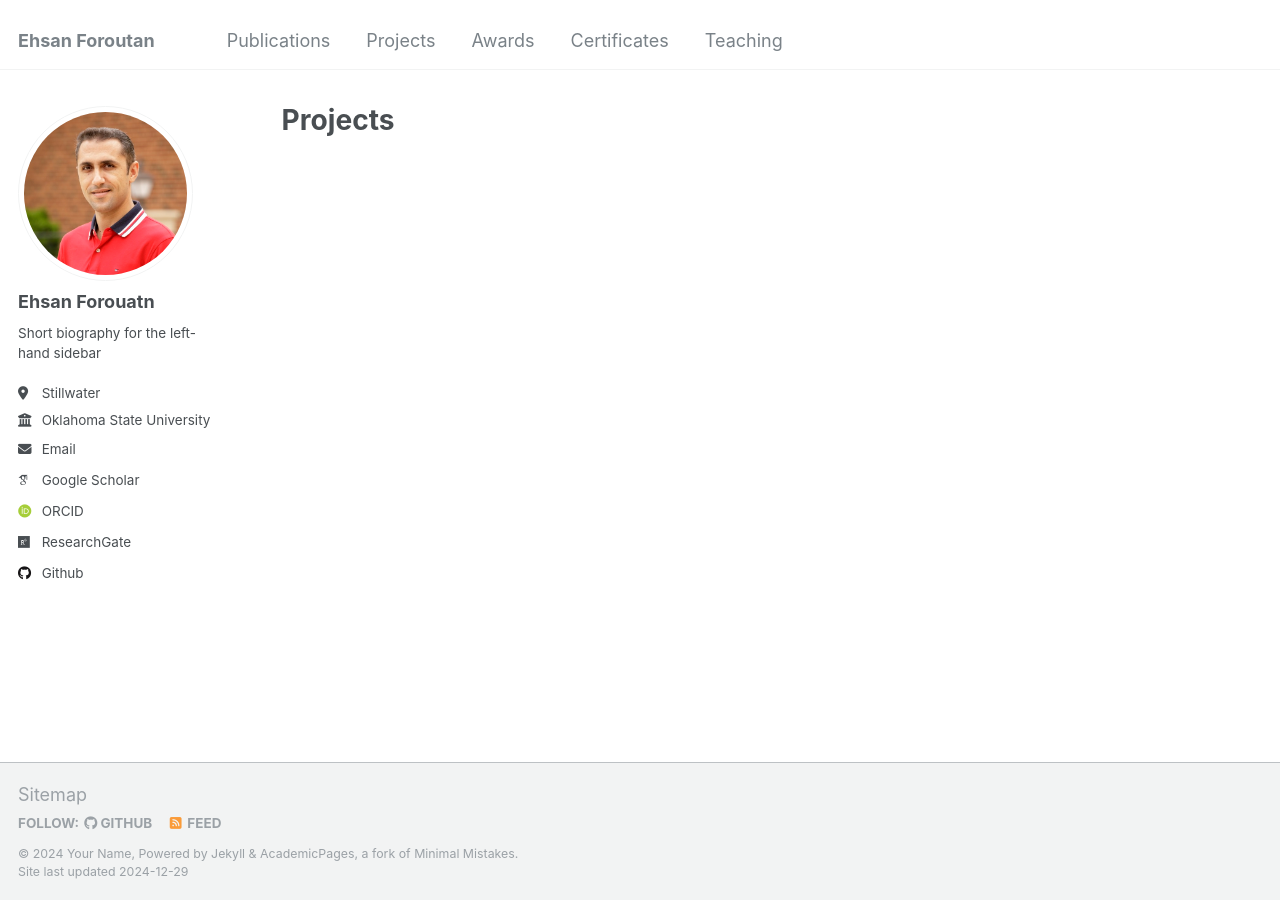
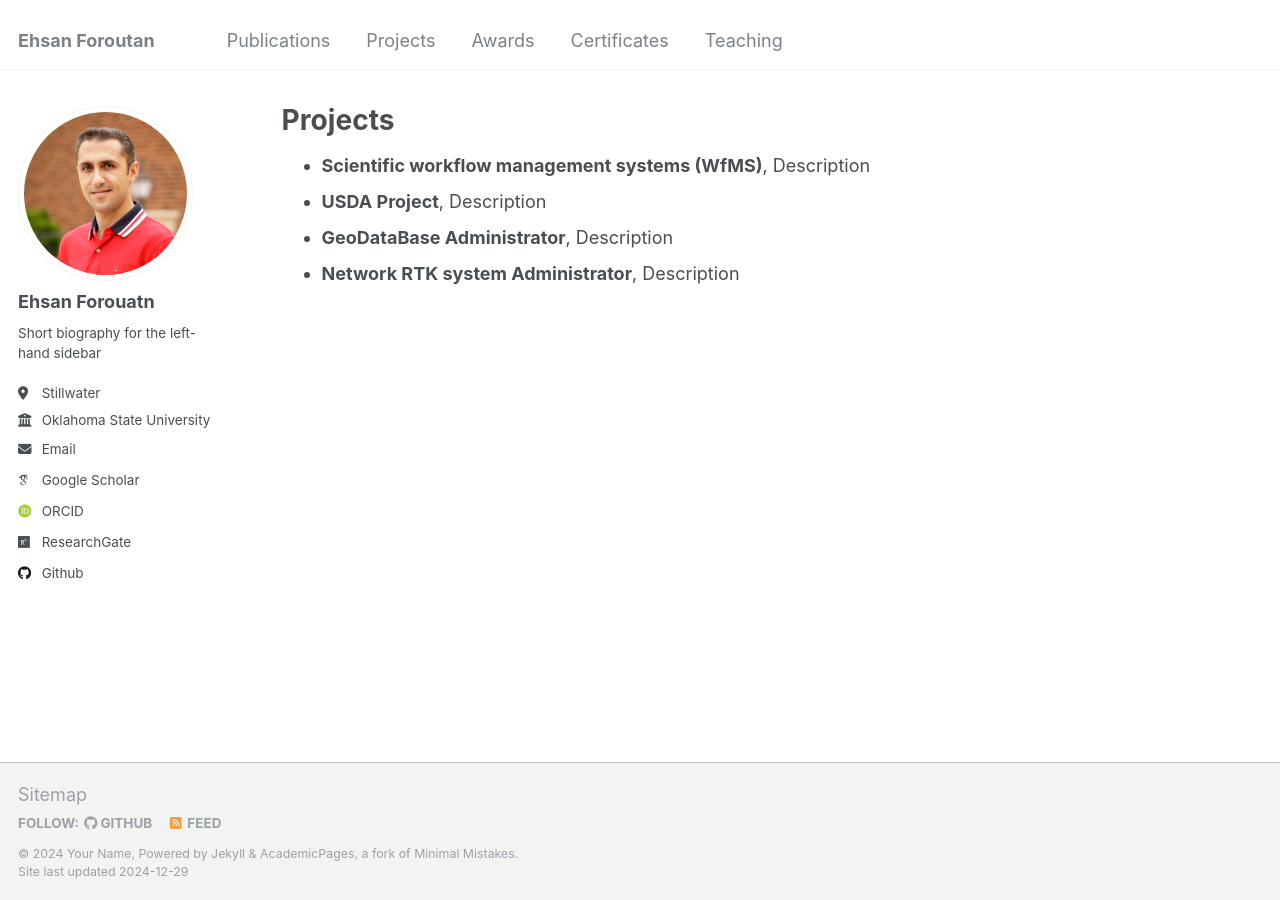
Before and after one commit to eforoutan/eforoutan.github.io, a Jekyll site: the page built from _pages/projects.html, in a window 1280 px wide. Built offline with Jekyll 4.4.1, drawn with Linux system fonts in a browser that asks for light colours; some web fonts are replaced.

Commit message:
Update projects.html

```diff
--- a/_pages/projects.html
+++ b/_pages/projects.html
@@ -7,6 +7,16 @@ author_profile: true
 
 {% include base_path %}
 
+<ul>
+
+  <li><strong>Scientific workflow management systems (WfMS)</strong>, Description </li>
+  <li><strong>USDA Project</strong>, Description </li>
+  <li><strong>GeoDataBase Administrator</strong>, Description </li>
+  <li><strong>Network RTK system Administrator</strong>, Description </li>
+
+</ul>
+
+
 
 {% for post in site.portfolio %}
   {% include archive-single.html %}
```
